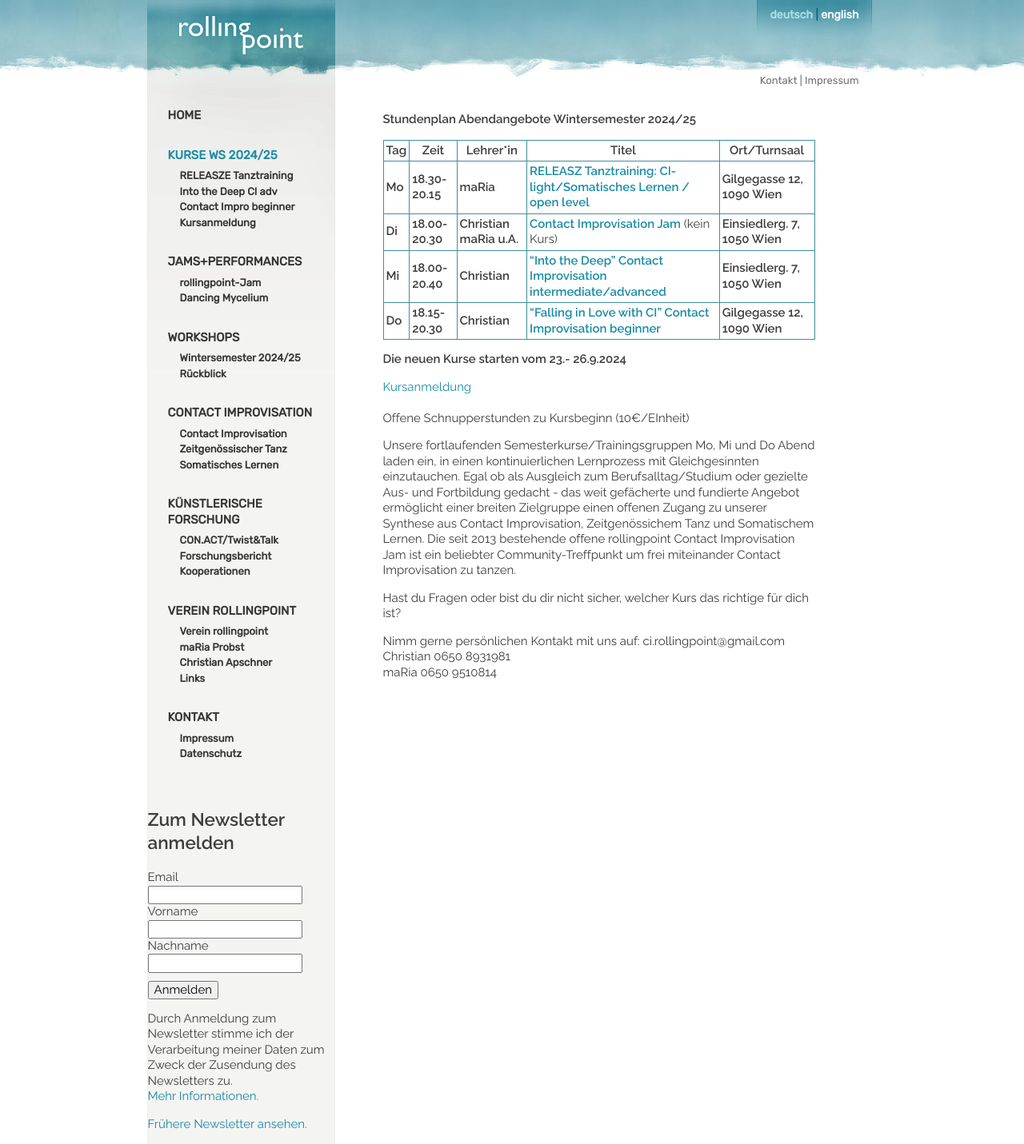
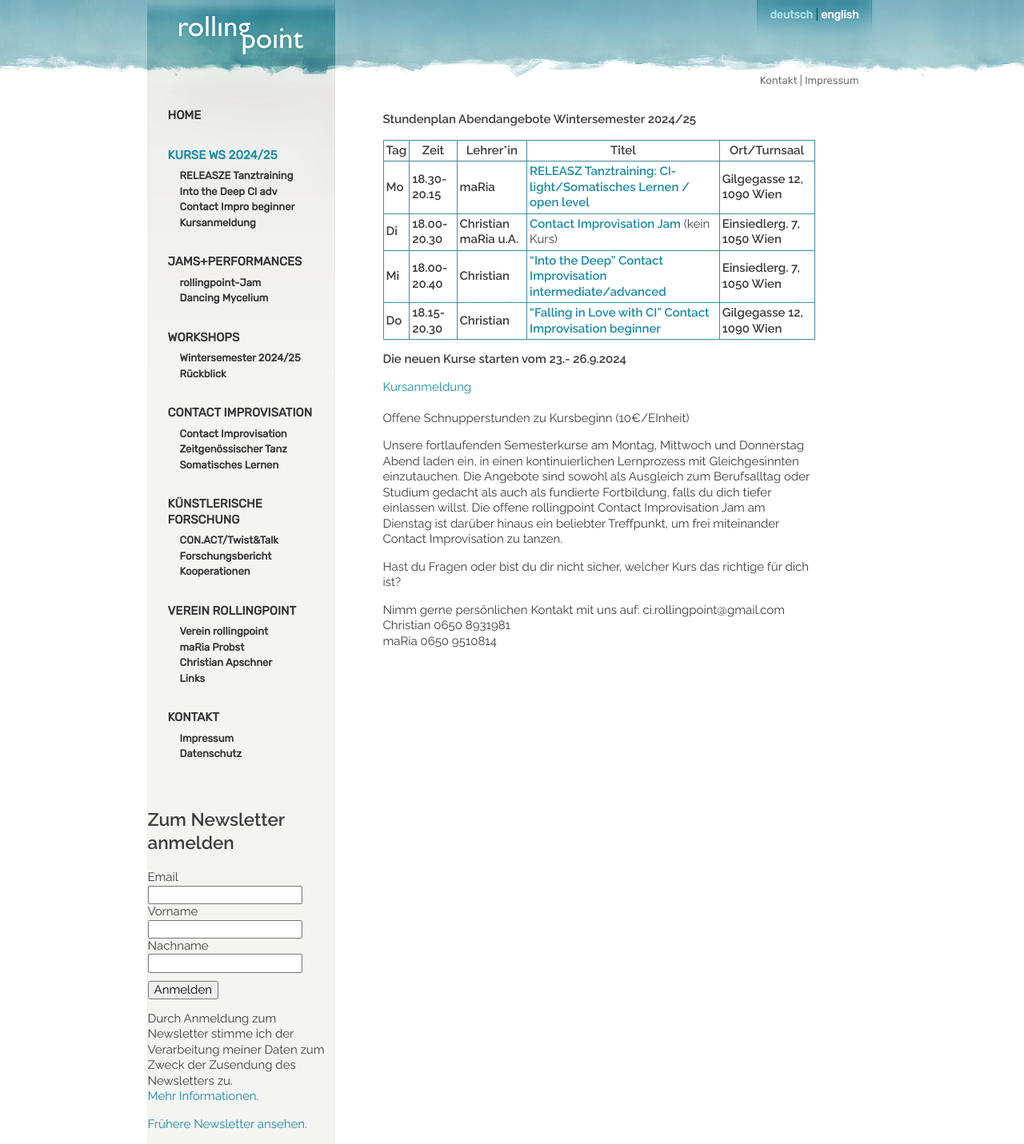
Before and after one commit to manulari/rollingpointat, a Jekyll site: the page built from _pages_de/kurse-1.md, in a window 1280 px wide. Shown: the whole page at 80% size. Built offline with Jekyll 4.4.1, drawn with Linux system fonts in a browser that asks for light colours; comment, search, counter and statistics services are not loaded.

Commit message:
Update page (de) “kurse-1”

```diff
--- a/_pages_de/kurse-1.md
+++ b/_pages_de/kurse-1.md
@@ -18,7 +18,7 @@ language: de
 \
 Offene Schnupperstunden zu Kursbeginn (10€/EInheit)
 
-Unsere fortlaufenden Semesterkurse/Trainingsgruppen Mo, Mi und Do Abend laden ein, in einen kontinuierlichen Lernprozess mit Gleichgesinnten einzutauchen. Egal ob als Ausgleich zum Berufsalltag/Studium oder gezielte Aus- und Fortbildung gedacht - das weit gefächerte und fundierte Angebot ermöglicht einer breiten Zielgruppe einen offenen Zugang zu unserer Synthese aus Contact Improvisation, Zeitgenössichem Tanz und Somatischem Lernen. Die seit 2013 bestehende offene rollingpoint Contact Improvisation Jam ist ein beliebter Community-Treffpunkt um frei miteinander Contact Improvisation zu tanzen.
+Unsere fortlaufenden Semesterkurse am Montag, Mittwoch und Donnerstag Abend laden ein, in einen kontinuierlichen Lernprozess mit Gleichgesinnten einzutauchen. Die Angebote sind sowohl als Ausgleich zum Berufsalltag oder Studium gedacht als auch als fundierte Fortbildung, falls du dich tiefer einlassen willst. Die offene rollingpoint Contact Improvisation Jam am Dienstag ist darüber hinaus ein beliebter Treffpunkt, um frei miteinander Contact Improvisation zu tanzen.
 
 Hast du Fragen oder bist du dir nicht sicher, welcher Kurs das richtige für dich ist?
 
```
